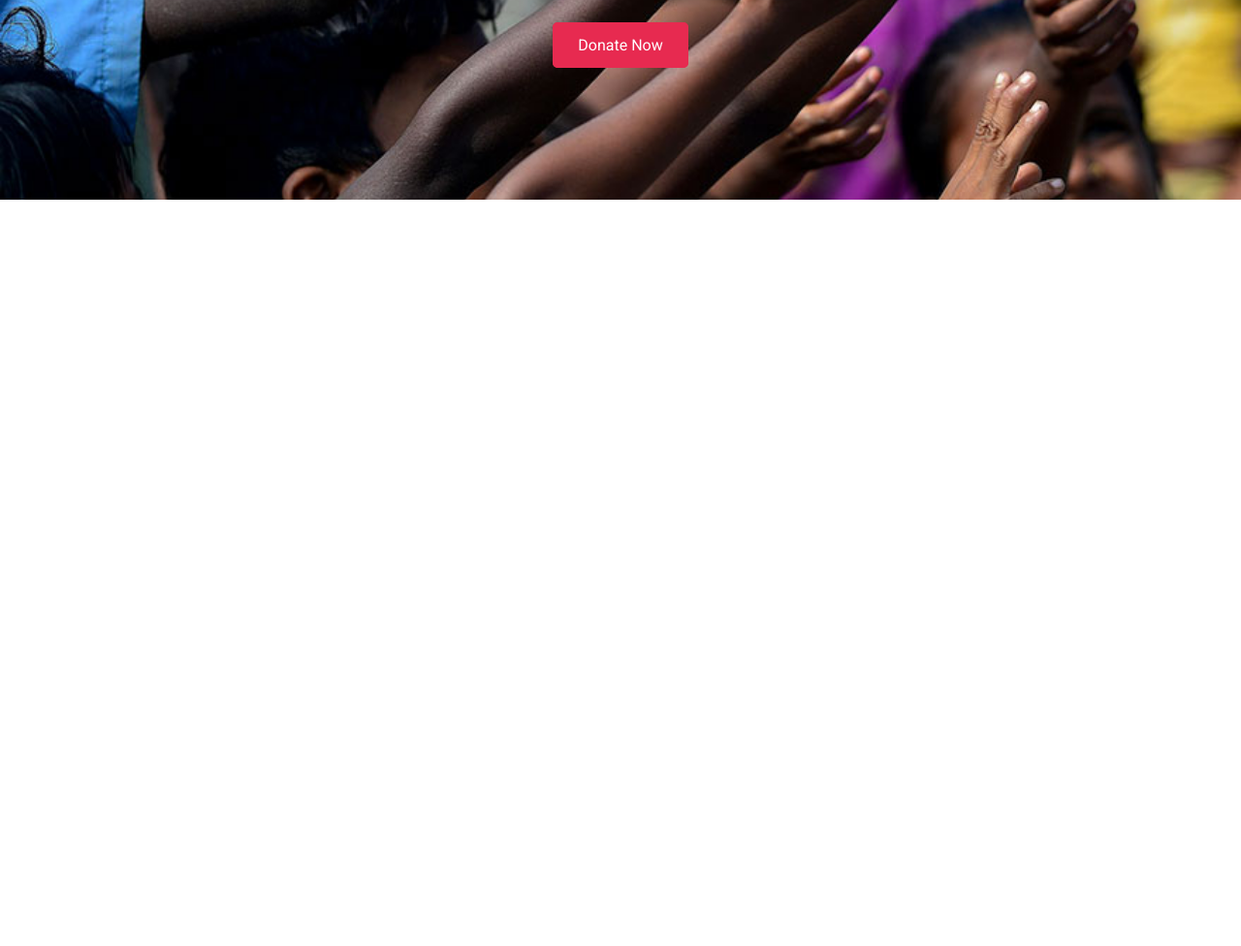
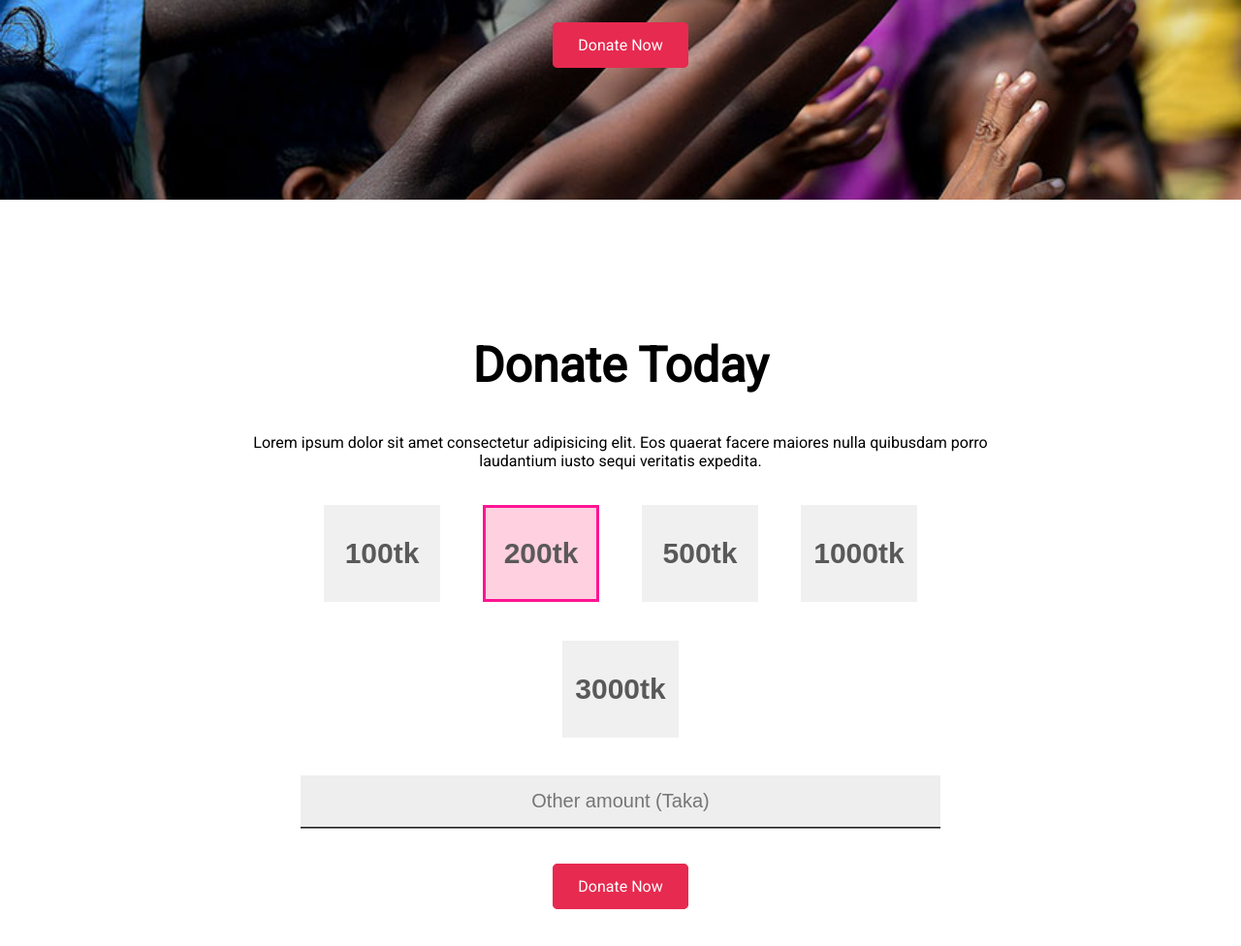
Before and after one commit to MohsinNB/assaighnment-portfolio, a plain HTML site: page index.html in a window 1280 px wide. Shown: the part 500-1476 px from the top of the page at 97% size. Before the commit the page ends 800 px from the top, so only its background shows below. Drawn offline with Linux system fonts and the light colour scheme.

Commit message:
part-2 commit

```diff
--- a/index.html
+++ b/index.html
@@ -16,5 +16,20 @@
         <p>Lorem ipsum dolor, sit amet consectetur adipisicing elit. Blanditiis quidem temporibus quibusdam ullam, consequuntur ea accusantium nobis error similique doloremque.</p>
         <a href="#">Donate Now</a>
     </section>
+
+    <section class="part-2">
+        <h1>Donate Today</h1>
+        <p>Lorem ipsum dolor sit amet consectetur adipisicing elit. Eos quaerat facere maiores nulla quibusdam porro laudantium iusto sequi veritatis expedita.</p>
+        <div class="amount">
+            <button class="TK">100tk</button>
+            <button class="TK" id="color-button">200tk</button>
+            <button class="TK">500tk</button>
+            <button class="TK">1000tk</button>
+            <button class="TK">3000tk</button>
+        </div>
+        <br>
+        <input type="text" placeholder="Other amount (Taka)">
+        <a href="#">Donate Now</a>
+    </section>
 </body>
 </html>
--- a/style.css
+++ b/style.css
@@ -32,3 +32,49 @@ h1{
     background-color: rgb(231, 42, 80);
     border-radius: 5px;
 }
+
+
+.part-2{
+    width: 60%;
+    margin: auto;
+    text-align: center;
+    padding: 100px;
+}
+.TK{
+    margin: 20px;
+    width: 120px;
+    height: 100px;
+    font-weight: 700;
+    color: rgb(90, 89, 89);
+    border: 1px solid rgb(241, 240, 240);
+    background-color: rgb(241, 240, 240);
+    font-size: 30px;
+
+}
+#color-button{
+    border: 3px solid deeppink;
+    background-color: rgb(255, 208, 223);
+}
+.part-2 input{
+    border-top-style: hidden;
+        border-right-style: hidden;
+        border-left-style: hidden;
+        border-bottom-style: groove;
+        background-color: #eee;
+        width: 86%;
+        padding: 15px 0;
+        font-size: 20px;
+        text-align: center;
+        display: block;
+        margin-bottom: 50px;
+        margin: 0 auto 50px;
+}
+.part-2 a{
+    text-decoration: none;
+    border: 1px solid rgb(231, 42, 80);
+    color: white;
+    padding: 13px 25px;
+    background-color: rgb(231, 42, 80);
+    border-radius: 5px;
+
+}
```
